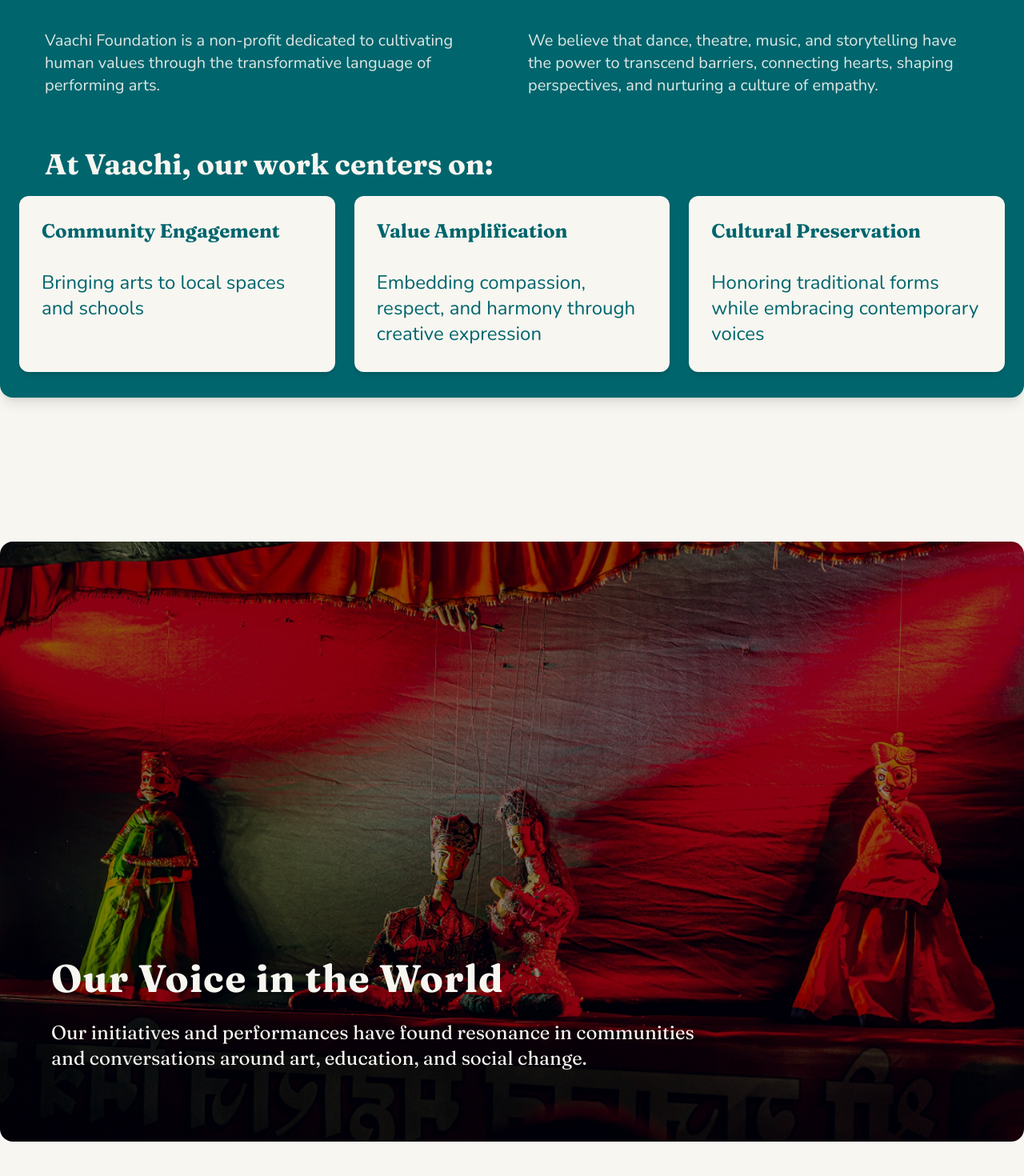
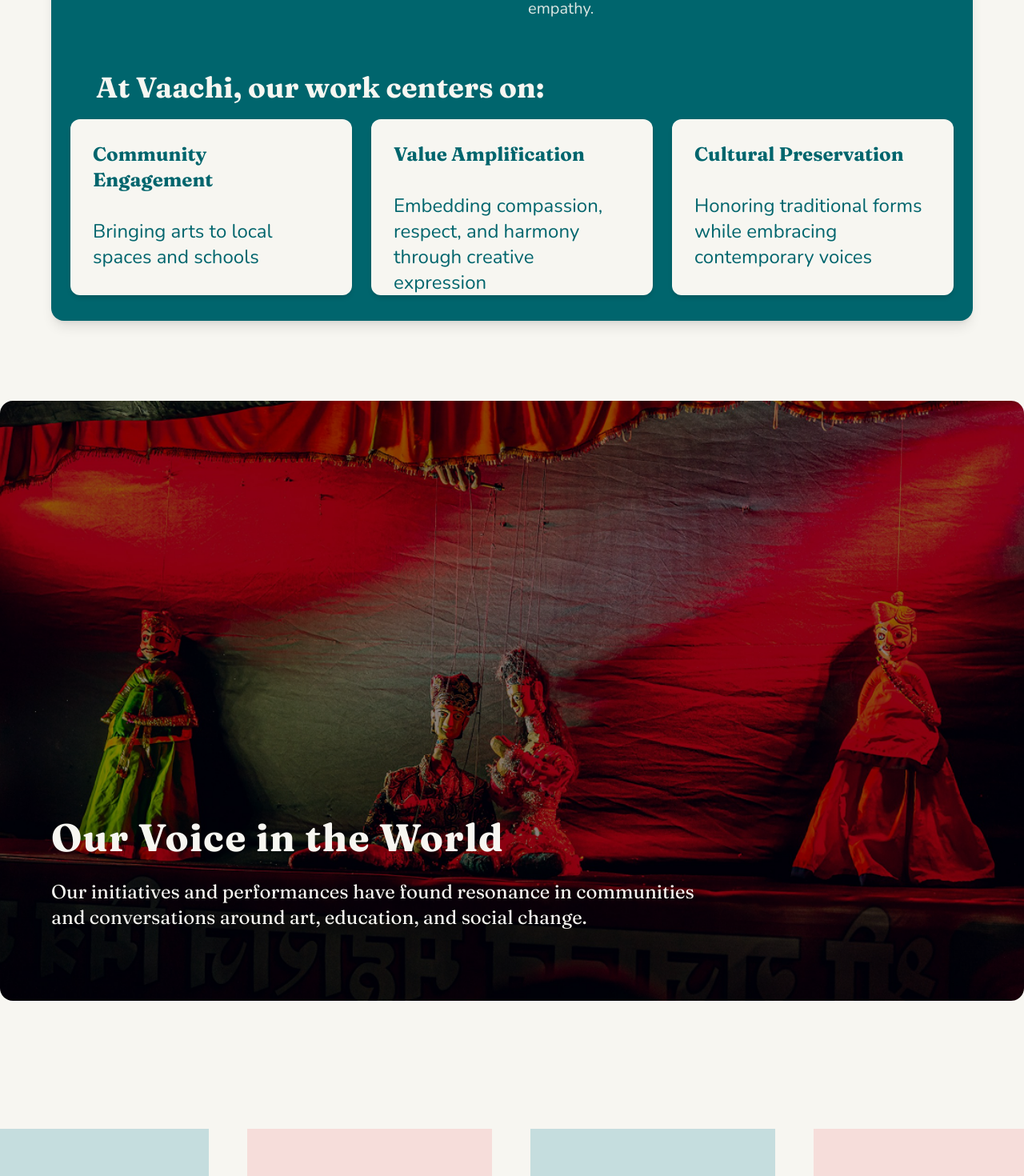
Before and after one commit to PritiHM/Vaachi-Website, a Next.js app: page / in a window 1280 px wide. Shown: the part 1189-2659 px from the top of the page at 80% size. Built offline with nearby package versions, Linux system fonts and the light colour scheme.

Commit message:
updated ui and fixes

```diff
--- a/components/BrandStrip.jsx
+++ b/components/BrandStrip.jsx
@@ -144,9 +144,9 @@
   const row2 = logos;
 
   return (
-    <div className="w-full mt-6 md:mt-8 lg:mt-10 ">
+    <div className="w-full mt-6 md:mt-8 lg:mt-10  ">
       <ScrollRow logos={row1} speed={speed} reverse={false} />
-      <div className="h-3" />
+      <div className="py-10 " />
       <ScrollRow logos={row2} speed={speed} reverse={true} />
 
 
--- a/components/WhoWeAre.jsx
+++ b/components/WhoWeAre.jsx
@@ -13,14 +13,15 @@
 
 export default function WhoWeAre() {
   return (
-    <section className="w-full flex justify-center mt-5 md:mt-10 lg:mt-20 py-20 bg-[#F7F6F1]">
+    <section className="w-[90%] mx-auto mt-5 md:mt-10 lg:mt-20">
+
       <div
         className="
           bg-[#00656D] text-[#F7F6F1] rounded-2xl shadow-lg relative
            max-w-7xl w-full
           overflow-visible
            pt-2 pb-4 px-2
-          md:pt-16 md:pb-56 mx-6 md:mx-auto
+          md:pt-5 md:pb-56 mx-6 md:mx-auto
         "
       >
         <div className="absolute top-0 right-0 w-20 h-20  hidden md:block pointer-events-none select-none">
@@ -69,8 +70,9 @@
           </h3>
         </div>
 
-        <div className="md:absolute inset-x-6 bottom-8 flex flex-col md:flex-row gap-4 md:gap-6 px-2 md:px-0 z-10 items-center md:items-stretch md:justify-between">
-
+        {/* 3 Boxes */}
+        <div className="md:absolute inset-x-6 bottom-8 flex flex-col md:flex-row gap-4 md:gap-6 px-2 md:px-0 z-10 items-start md:items-stretch md:justify-between">
+          {/* Box 1 */}
           <div
             className="
               bg-[#F7F6F1] text-[#00656D] rounded-xl shadow-md
@@ -113,6 +115,7 @@
             </p>
           </div>
 
+          {/* Box 3 */}
           <div
             className="
               bg-[#F7F6F1] text-[#00656D] rounded-xl shadow-md
```
